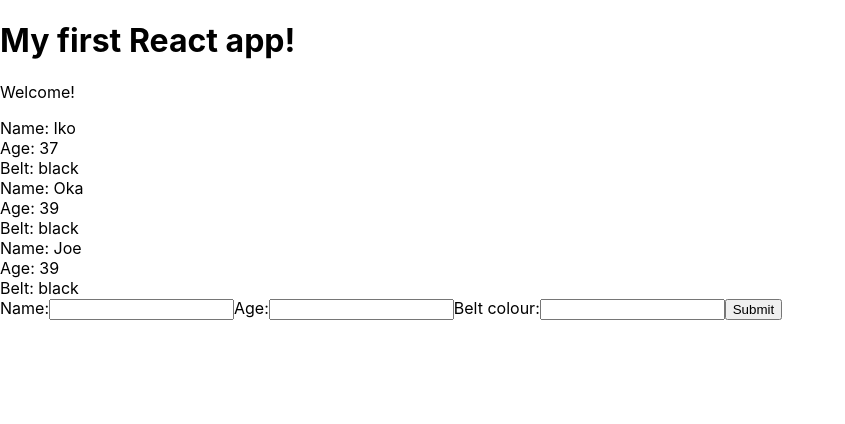
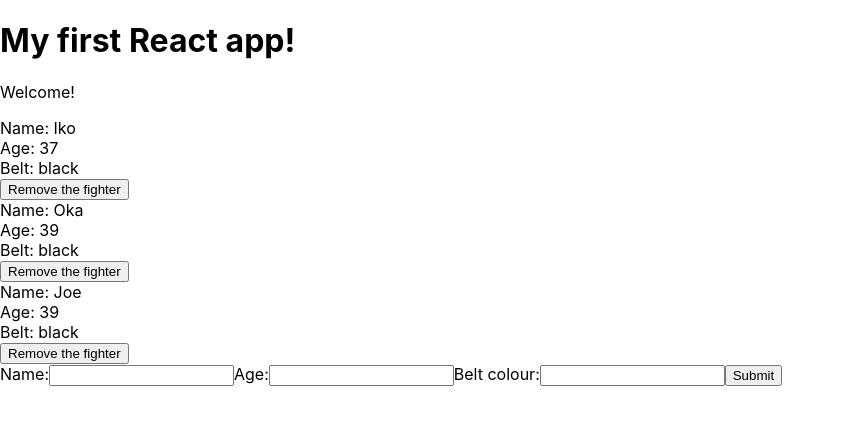
Before and after one commit to JRybelis/firstapp, a React (Create React App) app: page / in a window 1280 px wide. Shown: the top 424 px of the page, without its empty margins (0-845 px from the left). Built offline with nearby package versions, Linux system fonts and the light colour scheme.

Commit message:
delete objects

```diff
--- a/src/App.js
+++ b/src/App.js
@@ -20,12 +20,20 @@
        manillaFighters: manillaFighters // new property is equal to the new array created.
     })
   }
+  deleteFighter = (id) => {
+    let manillaFighters = this.state.manillaFighters.filter(manillaFighter => {
+      return manillaFighter.id !== id;
+    });
+    this.setState({
+      manillaFighters: manillaFighters
+    })
+  }
   render () {
     return (
       <div className="App">
         <h1>My first React app!</h1>
         <p>Welcome!</p>
-        <ManillaFighters manillaFighters={this.state.manillaFighters}/>
+        <ManillaFighters deleteFighter={this.deleteFighter} manillaFighters={this.state.manillaFighters}/>
         <AddFighter addFighter={this.addFighter}/>
       </div>
     );
--- a/src/Manilla.js
+++ b/src/Manilla.js
@@ -2,13 +2,14 @@
 
 
 //stateless UI components:
-const ManillaFighters = ({manillaFighters}) => {
+const ManillaFighters = ({manillaFighters, deleteFighter}) => {
     const manillaFighterList = manillaFighters.map(manillaFighter => {
         return manillaFighter.age < 40 ? (
             <div className="manillaFighter" key={manillaFighter.id}>
                 <div>Name: {manillaFighter.name}</div>
                 <div>Age: {manillaFighter.age}</div>
                 <div>Belt: {manillaFighter.belt}</div>
+                <button onClick={() => {deleteFighter(manillaFighter.id)}}>Remove the fighter</button> {/*added an anonymous function to prevent deleteFighter from firing automatically.*/}
             </div>
         ) : null;
     });
```
